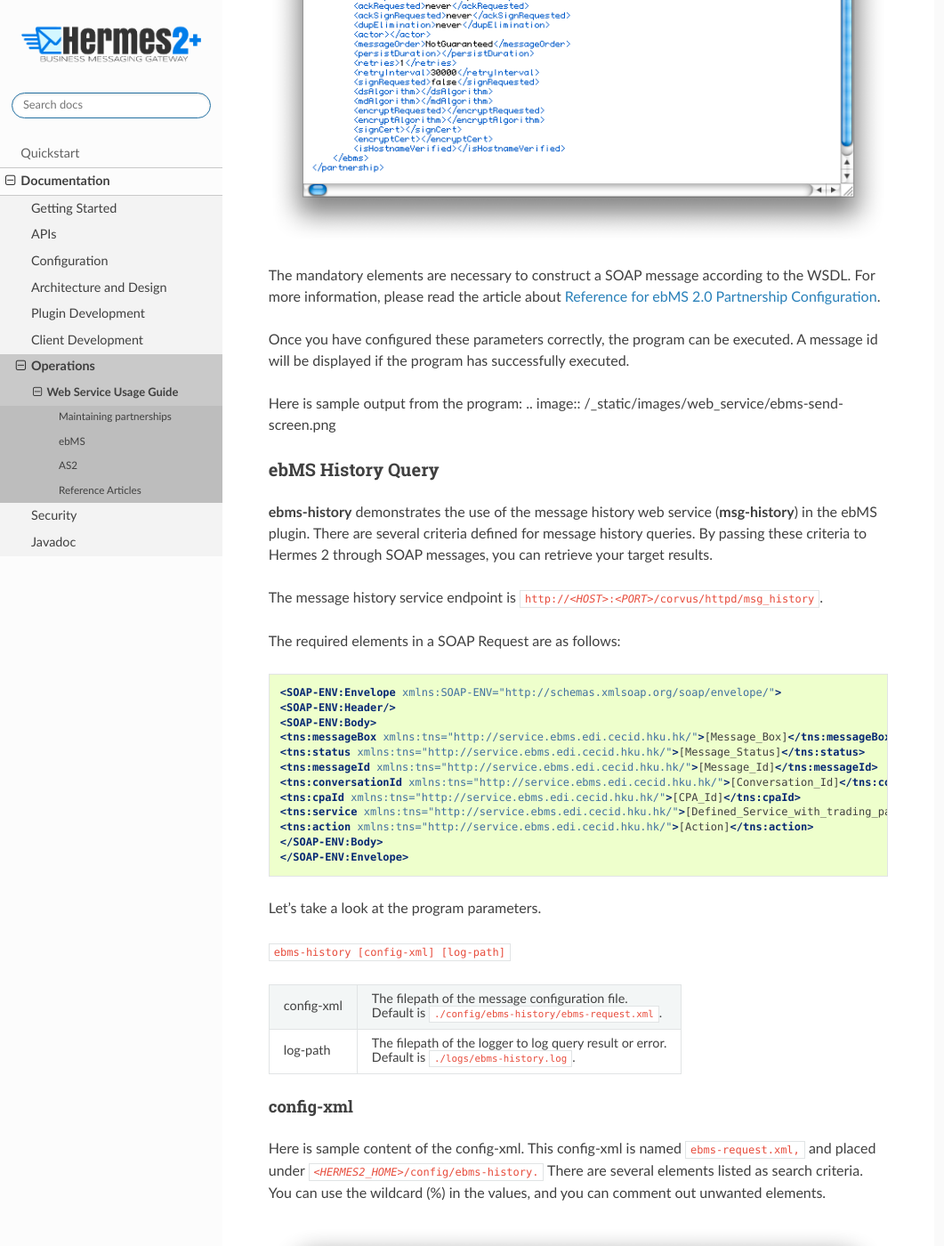
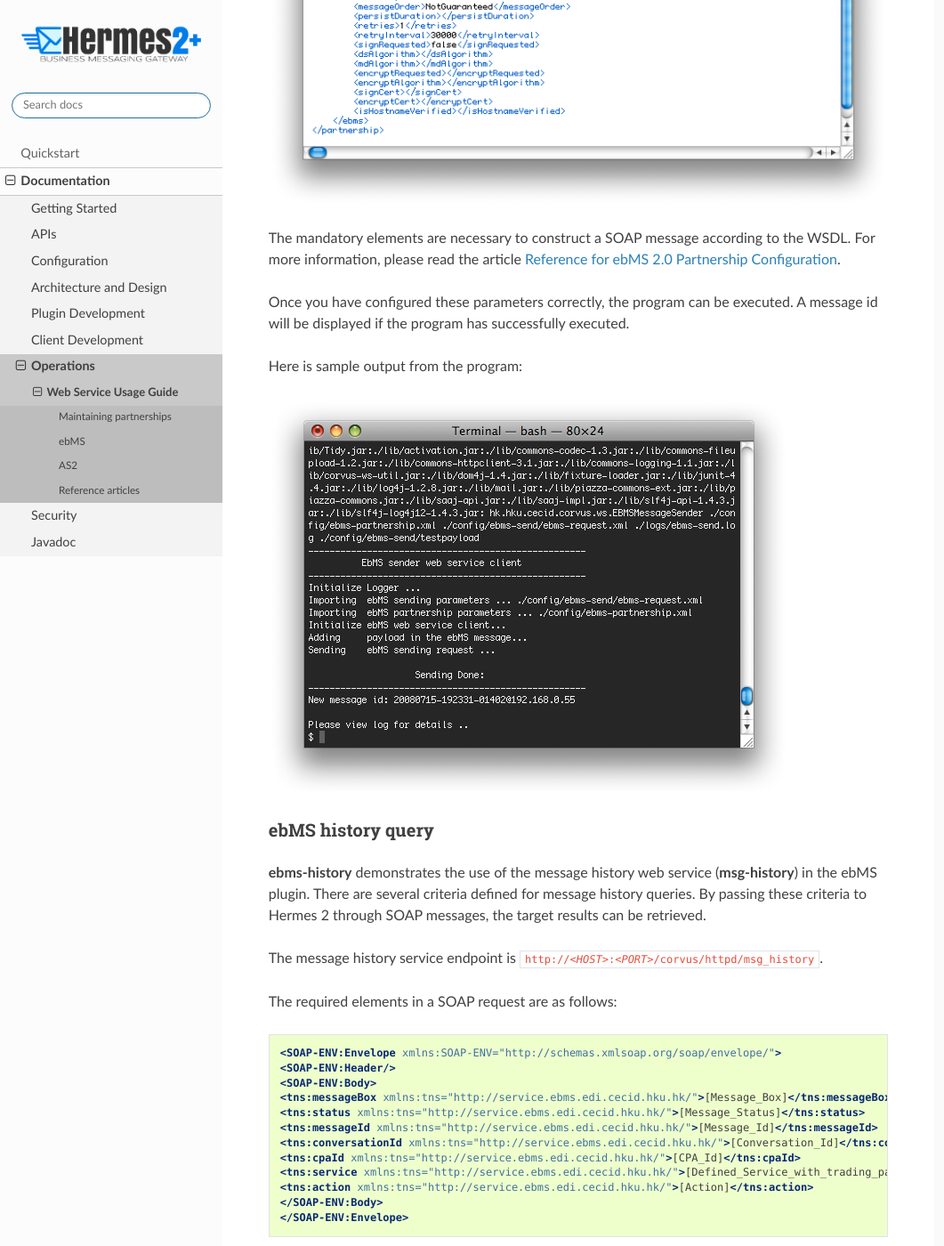
Before and after one commit to cecid/hermes-docs, a Sphinx documentation site: the page built from docs/source/web_service_usage_guide.rst, in a window 1280 px wide and 1400 px high, scrolled down 6220 px. Shown: the whole window at 89% size, without its empty margins (0-1061 px from the left). Built offline with Sphinx 7.4.7 and the Read the Docs theme 2.0.0, drawn with Linux system fonts in a browser that asks for light colours; some of the changed text lies outside the part shown.

Commit message:
Edit web_service_usage_guide.rst

```diff
--- a/docs/source/web_service_communication.rst
+++ b/docs/source/web_service_communication.rst
@@ -33,6 +33,7 @@
 
 .. image:: /_static/images/web_service/ws-archtecture.png
 
+.. _ebms-2-0-sender-web-service:
 
 ebMS 2.0 sender web service
 ---------------------------
--- a/docs/source/web_service_usage_guide.rst
+++ b/docs/source/web_service_usage_guide.rst
@@ -4,9 +4,9 @@
 Maintaining partnerships
 ------------------------
 
-A partnership must be registered on Hermes 2 to send messages since partnerships store the information of your trading partner. Hence, Hermes 2 needs partnership information to deliver messages. A separate partnership is required to receive messages.
+A partnership must be registered on Hermes 2 to send messages since partnerships contain information about your trading partner. A separate partnership is required to receive messages.
 
-If you would like more information, please refer to the articles :ref:`What is an ebMS 2.0 Partnership? <what-is-an-ebms-2-0-partnership>` and :ref:`What is an AS2 Partnership? <what-is-an-as2-partnership>`
+If you would like more information, please refer to the articles :ref:`what-is-an-ebms-2-0-partnership` and :ref:`what-is-an-as2-partnership`.
 
 Let's take a look at the program parameters.
 
@@ -47,11 +47,13 @@
 
 Here is sample content of the config-xml files. These files are named :file:`ebms-request.xml` and :file:`as2-request.xml`, and placed under :file:`{<HERMES2_HOME>}/config/ebms-partnership` and :samp:`{<HERMES2_HOME>}/config/as2-partnership` respectively.
 
-Configuration File for ebMS
+Configuration file for ebMS
+"""""""""""""""""""""""""""
 
 .. image:: /_static/images/web_service/ebms-partnership-request.png
 
-Configuration File for AS2
+Configuration file for AS2
+""""""""""""""""""""""""""
 
 .. image:: /_static/images/web_service/as2-partnership-request.png
 
@@ -59,13 +61,15 @@
 partnership-xml
 ^^^^^^^^^^^^^^^
 
-Sample content of the partnership-xml files are shown below. For more details, please refer to the articles ebMS Partnership and AS2 Partnership.
+Sample content of the partnership-xml files are shown below. For more details, please refer to the articles :doc:`ebms_partnership` and :doc:`as2_partnership`.
 
-Sample EbMS Partnership
+Sample ebMS partnership
+"""""""""""""""""""""""
 
 .. image:: /_static/images/web_service/ebms-partnership-xml.png
 
-Sample AS2 Partnership
+Sample AS2 partnership
+""""""""""""""""""""""
 
 .. image:: /_static/images/web_service/as2-partnership-xml.png
 
@@ -79,7 +83,7 @@
 
 :program:`ebms-send` is a sample program to demonstrate how to upload an ebMS message to Hermes 2 using the sender web service in the ebMS plugin. You can pack your payload as a SOAP message and send it to this service at the endpoint :samp:`http://{<HOST>}:<PORT>/corvus/httpd/ebms/sender`.
 
-The elements in a SOAP Request are shown below:
+The elements in a SOAP request are shown below:
 
 .. code-block:: xml
 
@@ -132,32 +136,29 @@
 
 .. image:: /_static/images/web_service/ebms-send-request.png
 
+The following table explains the use of each element:
 
-You may wonder what the use of these fields is or, what the value of these fields is.
-
-Here is a table to explain the use of the element.
-
-+------------------+--------------------------------------------------------------------------+
-| <sendEndpoint>   | Refers to the address of the ebMS send service.                          |
-|                  |                                                                          |
-|                  | It should be :samp:`http://{<HOST>}:{<PORT>}/corvus/httpd/ebms/sender`   |
-+------------------+--------------------------------------------------------------------------+
-| <conversationId> | Identifies which conversation this message belongs to.                   |
-|                  |                                                                          |
-|                  | **This is required for Hermes 2 to create a valid message.**             |
-+------------------+--------------------------------------------------------------------------+
-| <fromPartyId>    | Identifies the sender and receiver.                                      |
-|                  |                                                                          |
-| <fromPartyType>  | **These are required for Hermes 2 to retrieve the message destination.** |
-|                  |                                                                          |
-| <toPartyId>      |                                                                          |
-|                  |                                                                          |
-| <toPartyType>    |                                                                          |
-+------------------+--------------------------------------------------------------------------+
-| <refToMessageId> | The message id that targeted to response to.                             |
-+------------------+--------------------------------------------------------------------------+
-| <serviceType>    | A type identifier for the ebXML service defined in partnership.          |
-+------------------+--------------------------------------------------------------------------+
++----------------------+--------------------------------------------------------------------------+
+| ``<sendEndpoint>``   | Refers to the address of the ebMS send service.                          |
+|                      |                                                                          |
+|                      | It should be :samp:`http://{<HOST>}:{<PORT>}/corvus/httpd/ebms/sender`   |
++----------------------+--------------------------------------------------------------------------+
+| ``<conversationId>`` | Identifies which conversation this message belongs to.                   |
+|                      |                                                                          |
+|                      | **This is required for Hermes 2 to create a valid message.**             |
++----------------------+--------------------------------------------------------------------------+
+| ``<fromPartyId>``    | Identifies the sender and receiver.                                      |
+|                      |                                                                          |
+| ``<fromPartyType>``  | **These are required for Hermes 2 to retrieve the message destination.** |
+|                      |                                                                          |
+| ``<toPartyId>``      |                                                                          |
+|                      |                                                                          |
+| ``<toPartyType>``    |                                                                          |
++----------------------+--------------------------------------------------------------------------+
+| ``<refToMessageId>`` | The message id that is targeted to respond to.                           |
++----------------------+--------------------------------------------------------------------------+
+| ``<serviceType>``    | A type identifier for the ebXML service defined in the partnership.      |
++----------------------+--------------------------------------------------------------------------+
 
 You only need to change :code:`<sendEndpoint>` to contain the correct address.
 
@@ -170,21 +171,22 @@
 
 .. image:: /_static/images/web_service/ebms-partnership-xml.png
 
-The mandatory elements are necessary to construct a SOAP message according to the WSDL. For more information, please read the article about :doc:`ebms_partnership`.
+The mandatory elements are necessary to construct a SOAP message according to the WSDL. For more information, please read the article :doc:`ebms_partnership`.
 
 Once you have configured these parameters correctly, the program can be executed. A message id will be displayed if the program has successfully executed.
 
 Here is sample output from the program:
+
 .. image:: /_static/images/web_service/ebms-send-screen.png
 
-ebMS History Query
+ebMS history query
 ^^^^^^^^^^^^^^^^^^
 
-:program:`ebms-history` demonstrates the use of the message history web service (:program:`msg-history`) in the ebMS plugin. There are several criteria defined for message history queries. By passing these criteria to Hermes 2 through SOAP messages, you can retrieve your target results.
+:program:`ebms-history` demonstrates the use of the message history web service (:program:`msg-history`) in the ebMS plugin. There are several criteria defined for message history queries. By passing these criteria to Hermes 2 through SOAP messages, the target results can be retrieved.
 
 The message history service endpoint is :samp:`http://{<HOST>}:{<PORT>}/corvus/httpd/msg_history`.
 
-The required elements in a SOAP Request are as follows:
+The required elements in a SOAP request are as follows:
 
 .. code-block:: xml
 
@@ -219,25 +221,25 @@
 config-xml
 """"""""""
 
-Here is sample content of the config-xml. This config-xml is named :file:`ebms-request.xml,` and placed under :file:`{<HERMES2_HOME>}/config/ebms-history.` There are several elements listed as search criteria. You can use the wildcard (%) in the values, and you can comment out unwanted elements.
+Here is sample content of the config-xml. This config-xml is named :file:`ebms-request.xml,` and placed under :file:`{<HERMES2_HOME>}/config/ebms-history.` There are several elements listed as search criteria. You can use the wildcard ``%`` in the values, and you can comment out unwanted elements.
 
 .. image:: /_static/images/web_service/ebms-history-request.png
 
-Program Operation
+Program operation
 ^^^^^^^^^^^^^^^^^
 
 If the query has successfully executed, the result will be similar to the following:
 
 .. image:: /_static/images/web_service/ebms-history-screen1.png
 
-After the messages are displayed by the program, you can perform further action by choosing your target message. If the message is placed under OUTBOX, the program will query its current status. If the message is placed under **INBOX**, the program will download the payload(s) if available.
+After the messages are displayed by the program, you can perform further action by choosing your target message. If the message is placed under **OUTBOX**, the program will query its current status. If the message is placed under **INBOX**, the program will download the payload(s) if available.
 
-Retrieving Message Payloads
+Retrieving message payloads
 ^^^^^^^^^^^^^^^^^^^^^^^^^^^
 
 There is a receiver web service provided by the ebMS plugin to retrieve messages. The receiver service endpoint is :samp:`http://{<HOST>}:{<PORT>}/corvus/httpd/ebms/receiver`.
 
-The required elements in a SOAP Request are the following:
+The required elements in a SOAP request are the following:
 
 
 .. code-block:: xml
@@ -255,12 +257,12 @@
 
 .. image:: /_static/images/web_service/ebms-history-screen2-in.png
 
-Check Outgoing Message Status
+Check outgoing message status
 ^^^^^^^^^^^^^^^^^^^^^^^^^^^^^
 
 To check the status of outgoing messages, the program uses the status web service provided in the ebMS plugin. This service cannot check the status of incoming messages.
 
-The required elements in a SOAP Request are the following:
+The required elements in a SOAP request are the following:
 
 .. code-block:: xml
 
@@ -281,12 +283,12 @@
 We created similar sample programs for AS2 as well. The programs :program:`as2-send` and :program:`as2-history` are used to demonstrate how to communicate with Hermes 2 web services through AS2 SOAP messages.
 
 
-Sending an AS2 Message
+Sending an AS2 message
 ^^^^^^^^^^^^^^^^^^^^^^
 
 :program:`as2-send` is a sample program to demonstrate how to upload a message to Hermes 2 using the sender web service in the AS2 plugin. You can pack your payload as a SOAP message and send it to this service with the endpoint :samp:`http://{<HOST>}:{<PORT>}/corvus/httpd/as2/sender`.
 
-The required elements in a SOAP Request are shown below:
+The required elements in a SOAP request are shown below:
 
 .. code-block:: xml
 
@@ -363,14 +365,14 @@
 
 .. image:: /_static/images/web_service/as2-send-screen.png
 
-AS2 History Query
+AS2 history query
 ^^^^^^^^^^^^^^^^^
 
-:program:`as2-history` is a demo program that utilizes the message history web service in the AS2 plugin. The web service is called "msg-history". There are several criteria defined for message history queries. By passing these criteria to Hermes 2 through SOAP messages, you can retrieve your target messages.
+:program:`as2-history` is a demo program that utilizes the message history web service in the AS2 plugin. The web service is called :program:`msg-history`. There are several criteria defined for message history queries. By passing these criteria to Hermes 2 through SOAP messages, you can retrieve your target messages.
 
 The message history web service endpoint is :samp:`http://{<HOST>}:{<PORT>}/corvus/httpd/as2/msg_history`.
 
-The required elements in a SOAP Request are shown below:
+The required elements in a SOAP request are shown below:
 
 
 .. code-block:: xml
@@ -405,11 +407,11 @@
 config-xml
 """"""""""
 
-Below is sample content of the config-xml file. This file is named :file:`as2-request.xml`, and placed under :file:`{<HERMES2_HOME>}/config/as2-history`. There are several elements available to use as searching criteria. You can use the wildcard character (%) in the values and comment out unwanted elements.
+Below is sample content of the config-xml file. This file is named :file:`as2-request.xml`, and placed under :file:`{<HERMES2_HOME>}/config/as2-history`. There are several elements available to use as searching criteria. You can use the wildcard character ``%`` in the values and comment out unwanted elements.
 
 .. image:: /_static/images/web_service/as2-history-request.png
 
-Program Operation
+Program operation
 ^^^^^^^^^^^^^^^^^
 
 If the query has been executed successfully, the result will be similar to following:
@@ -419,12 +421,12 @@
 Messages are listed in ascending order according to the timestamp of the message (i.e. the earliest message will be listed with index 0). After the results are listed, you can choose your target message. If the message is placed under **OUTBOX**, the program will query its current status. If the message is placed under **INBOX**, the program will download the payload if available.
 
 
-Retrieve Message Payload
+Retrieve message payload
 ^^^^^^^^^^^^^^^^^^^^^^^^
 
 There is a receiver service provided by the AS2 plugin for retrieving messages. The receiver service endpoint is :samp:`http://{<HOST>}:{<PORT>}/corvus/httpd/as2/receiver`.
 
-The required elements in a SOAP Request are the following:
+The required elements in a SOAP request are the following:
 
 .. code-block:: xml
 
@@ -441,12 +443,12 @@
 
 As shown above, the program will ask for a directory to store the payload(s). Each payload will be stored with the name :literal:`as2.{<MessageId>}.Payload.{<IndexofPayload>}`.
 
-Check Outgoing Message Status
+Check outgoing message status
 ^^^^^^^^^^^^^^^^^^^^^^^^^^^^^
 
 To check the status of outgoing messages, the program uses the status web service provided in the AS2 plugin. This service cannot check the status of incoming messages.
 
-The required elements in a SOAP Request are the following:
+The required elements in a SOAP request are the following:
 
 .. code-block:: xml
 
@@ -465,7 +467,7 @@
 
 The program will display the message status along with a simple description.
 
-Reference Articles
+Reference articles
 ------------------
 
 * :doc:`first_step`
```
Also changed, not shown: other parts of docs/source/web_service_usage_guide.rst (+2 -2 lines).
